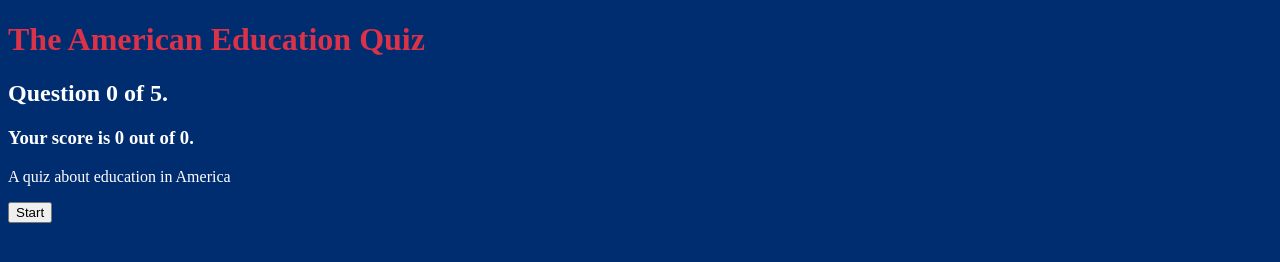
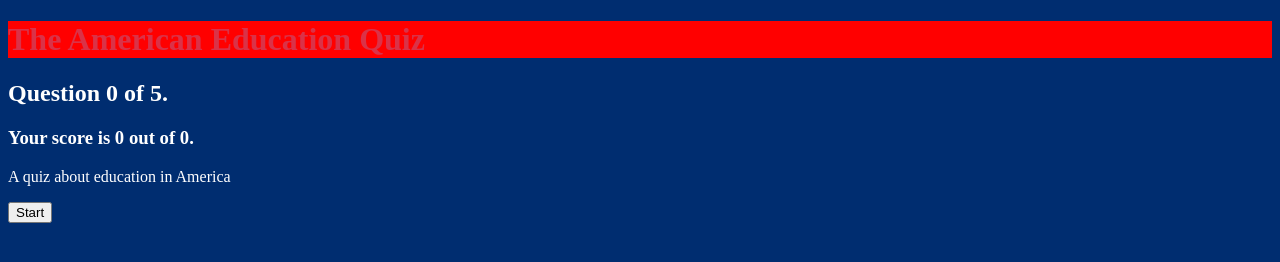
Before and after one commit to george-arnold/quiz-application, a plain HTML site: page index.html in a window 1280 px wide. Drawn offline with nearby package versions, Linux system fonts and the light colour scheme.

Commit message:
testing if githubPages is delayed

```diff
--- a/index.html
+++ b/index.html
@@ -10,7 +10,11 @@
   integrity="sha256-WpOohJOqMqqyKL9FccASB9O0KwACQJpFTUBLTYOVvVU="
   crossorigin="anonymous"></script>
   <link rel="stylesheet" type="text/css" href="style.css">
-
+<style>
+h1 {
+    background-color:red;
+}
+</style>
 </head>
 <body>
 
```
Also changed, not shown: 1 other file.
